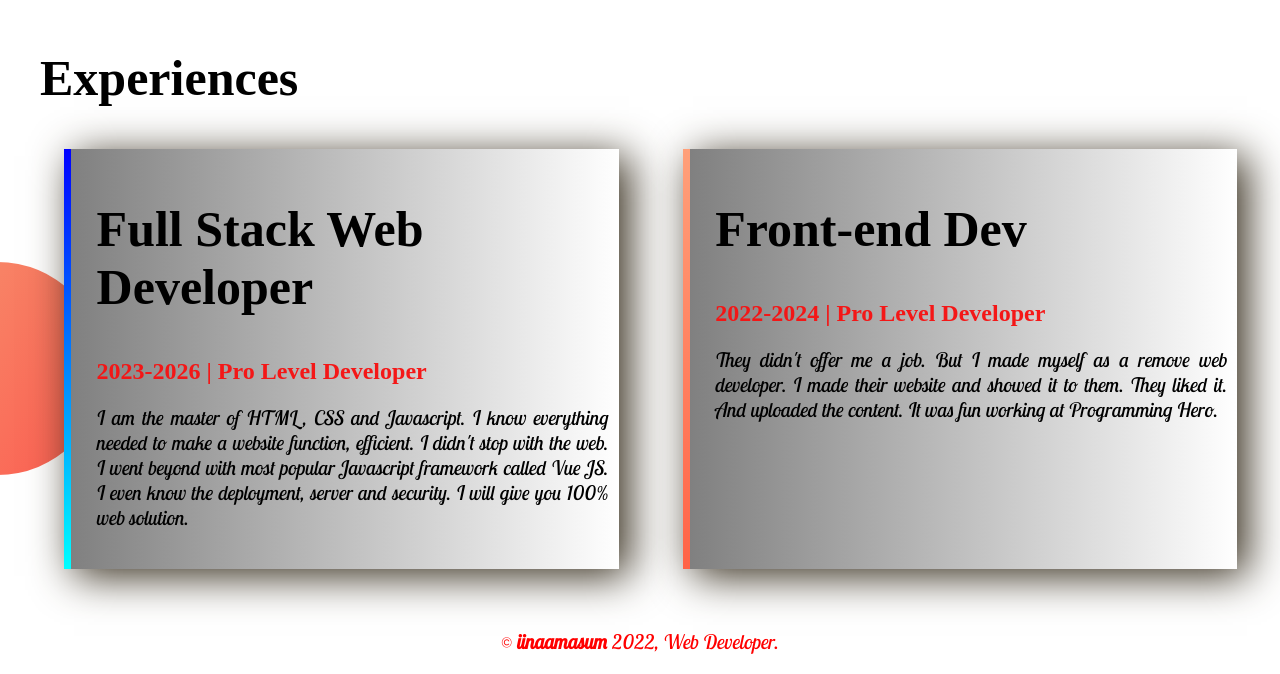
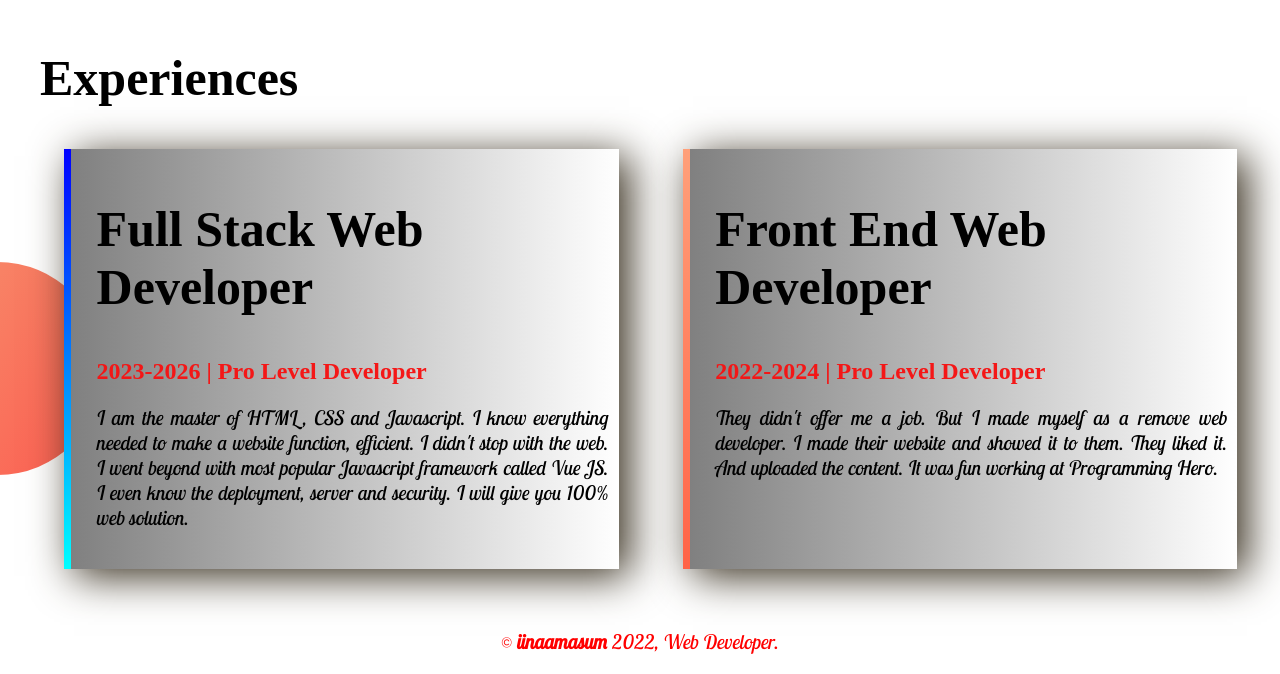
Before and after one commit to iinaamasum/first-portfolio, a plain HTML site: page index.html in a window 1280 px wide. Shown: the part 1365-2039 px from the top of the page. Drawn offline with Linux system fonts and the light colour scheme; a web font is replaced by a local one.

Commit message:
revision 2

```diff
--- a/index.html
+++ b/index.html
@@ -73,7 +73,7 @@
                     Vue JS. I even know the deployment, server and security. I will give you 100% web solution.</p>
             </div>
             <div class="card" id="front">
-                <h1>Front-end Dev</h1>
+                <h1>Front End Web Developer</h1>
                 <h2>2022-2024 | Pro Level Developer </h2>
                 <p>They didn't offer me a job. But I made myself as a remove web developer. I made their website and
                     showed it to them. They liked it. And uploaded the content. It was fun working at Programming Hero.
--- a/style.css
+++ b/style.css
@@ -105,6 +105,7 @@ a{
 #full{
     width: 40%;
     float: left;
+    height: 400px;
     margin-left: 5%;
     padding-left: 2%;
     /* border-left: 2px solid; */
```
